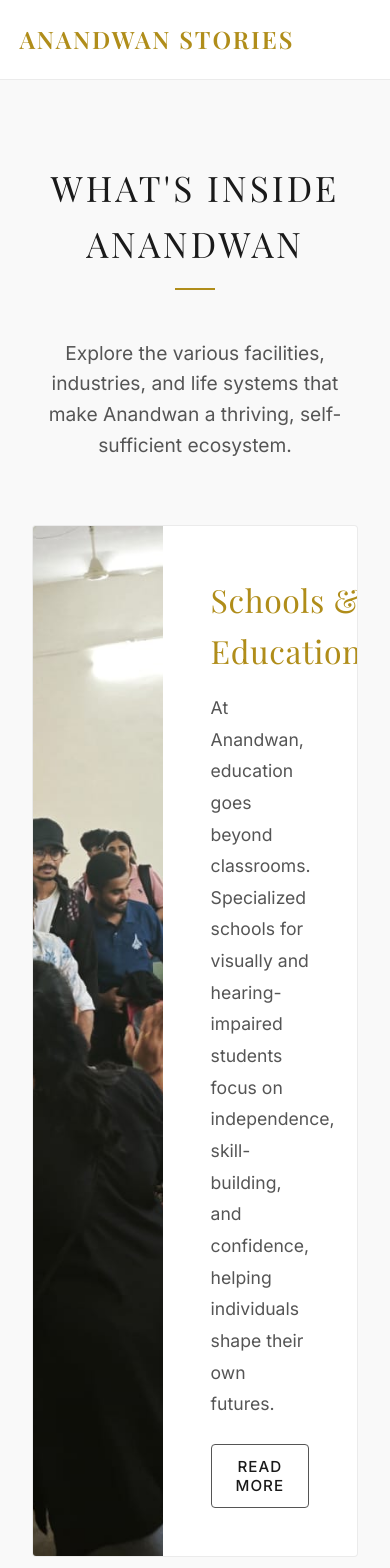
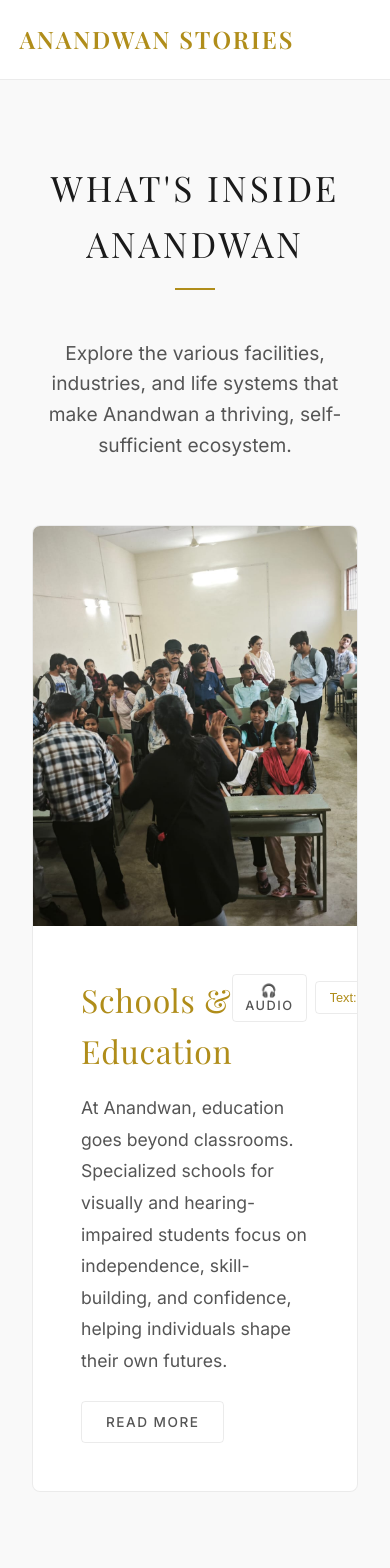
Before and after one commit to Reeti090206/CEP-Project, a React (Vite) app: page /inside in a window 390 px wide. Shown: the top 1568 px of the page. Built offline with nearby package versions, Linux system fonts and the light colour scheme; a web font is replaced by a local one.

Commit message:
Enhance styles and add smooth scrolling
Added smooth scroll behavior and enhanced card styles.

```diff
--- a/src/index.css
+++ b/src/index.css
@@ -25,8 +25,13 @@
   --transition: all 0.3s cubic-bezier(0.25, 0.8, 0.25, 1);
 }
 
+html {
+  scroll-behavior: smooth;
+}
+
 .nature-bg {
   position: relative;
+  isolation: isolate;
 }
 
 .nature-bg::before {
@@ -36,7 +41,7 @@
   left: 0;
   width: 100%;
   height: 100%;
-  background: linear-gradient(rgba(249, 249, 249, 0.5), rgba(249, 249, 249, 0.5)),
+  background: linear-gradient(rgba(249, 249, 249, 0.4), rgba(249, 249, 249, 0.4)),
     url('https://images.unsplash.com/photo-1441974231531-c6227db76b6e?auto=format&fit=crop&q=80&w=1920');
   background-size: cover;
   background-position: center;
@@ -127,8 +132,8 @@
   padding: 12px 24px;
   border-radius: var(--radius-sm);
   font-weight: 500;
-  font-size: 0.95rem;
-  letter-spacing: 1px;
+  font-size: 0.85rem;
+  letter-spacing: 1.5px;
   text-transform: uppercase;
   display: inline-flex;
   align-items: center;
@@ -138,13 +143,13 @@
 
 .btn-primary {
   background-color: var(--primary);
-  color: #000;
+  color: #fff;
 }
 
 .btn-primary:hover {
   background-color: var(--primary-light);
   transform: translateY(-2px);
-  box-shadow: 0 4px 15px rgba(212, 175, 55, 0.3);
+  box-shadow: 0 4px 15px rgba(176, 141, 26, 0.3);
 }
 
 .btn-secondary {
@@ -155,13 +160,13 @@
 
 .btn-secondary:hover {
   background-color: var(--primary);
-  color: #000;
+  color: #fff;
 }
 
 .btn-outline {
   background-color: transparent;
-  border: 1px solid var(--text-muted);
-  color: var(--text-main);
+  border: 1px solid var(--border-light);
+  color: var(--text-muted);
 }
 
 .btn-outline:hover {
@@ -201,7 +206,7 @@
 }
 
 .nav-links a {
-  font-size: 0.85rem;
+  font-size: 0.75rem;
   text-transform: uppercase;
   letter-spacing: 1px;
   color: var(--text-muted);
@@ -287,7 +292,7 @@
   gap: 2rem;
 }
 
-/* --- CARDS (DOCUMENTARY STYLE) --- */
+/* --- CARDS --- */
 .card {
   background: var(--bg-card);
   border: 1px solid var(--border-light);
@@ -296,6 +301,24 @@
   flex-direction: column;
   overflow: hidden;
   transition: var(--transition);
+}
+
+.nature-bg .card {
+  background: rgba(255, 255, 255, 0.85);
+  backdrop-filter: blur(12px);
+  border: 1px solid rgba(255, 255, 255, 0.4);
+  box-shadow: 0 8px 32px rgba(0, 0, 0, 0.05);
+}
+
+.expandable-card {
+  margin-bottom: 2rem;
+  border-radius: var(--radius-md);
+  transition: transform 0.3s ease, box-shadow 0.3s ease;
+}
+
+.expandable-card:hover {
+  transform: translateY(-5px);
+  box-shadow: 0 15px 40px rgba(0, 0, 0, 0.08);
 }
 
 .card:hover {
@@ -469,4 +492,16 @@
   .nav-links {
     display: none;
   }
+
+  .expandable-card {
+    flex-direction: column !important;
+  }
+
+  .expandable-card .img-wrapper {
+    width: 100% !important;
+  }
+
+  .expandable-card .card-content {
+    width: 100% !important;
+  }
 }
```
